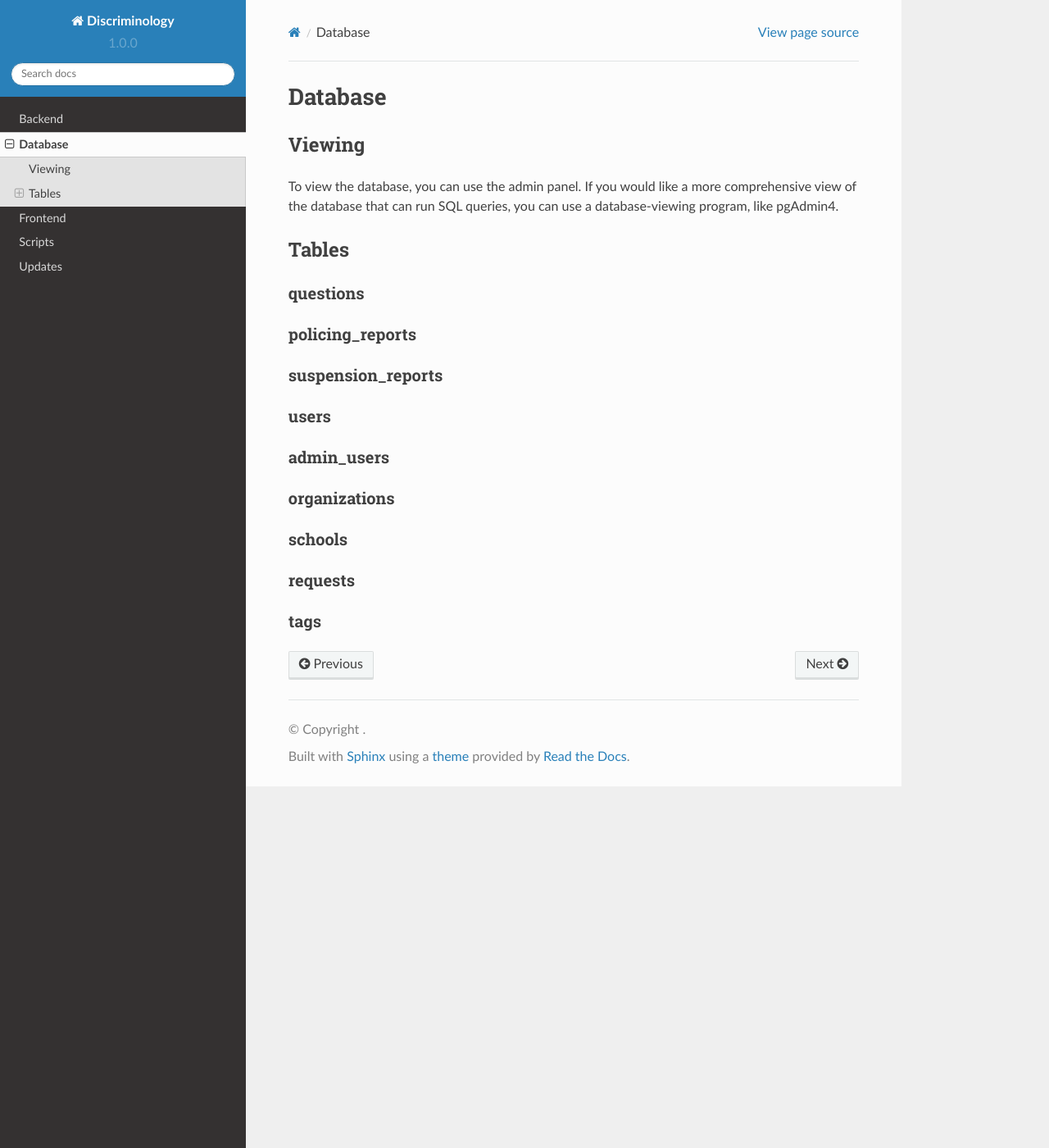
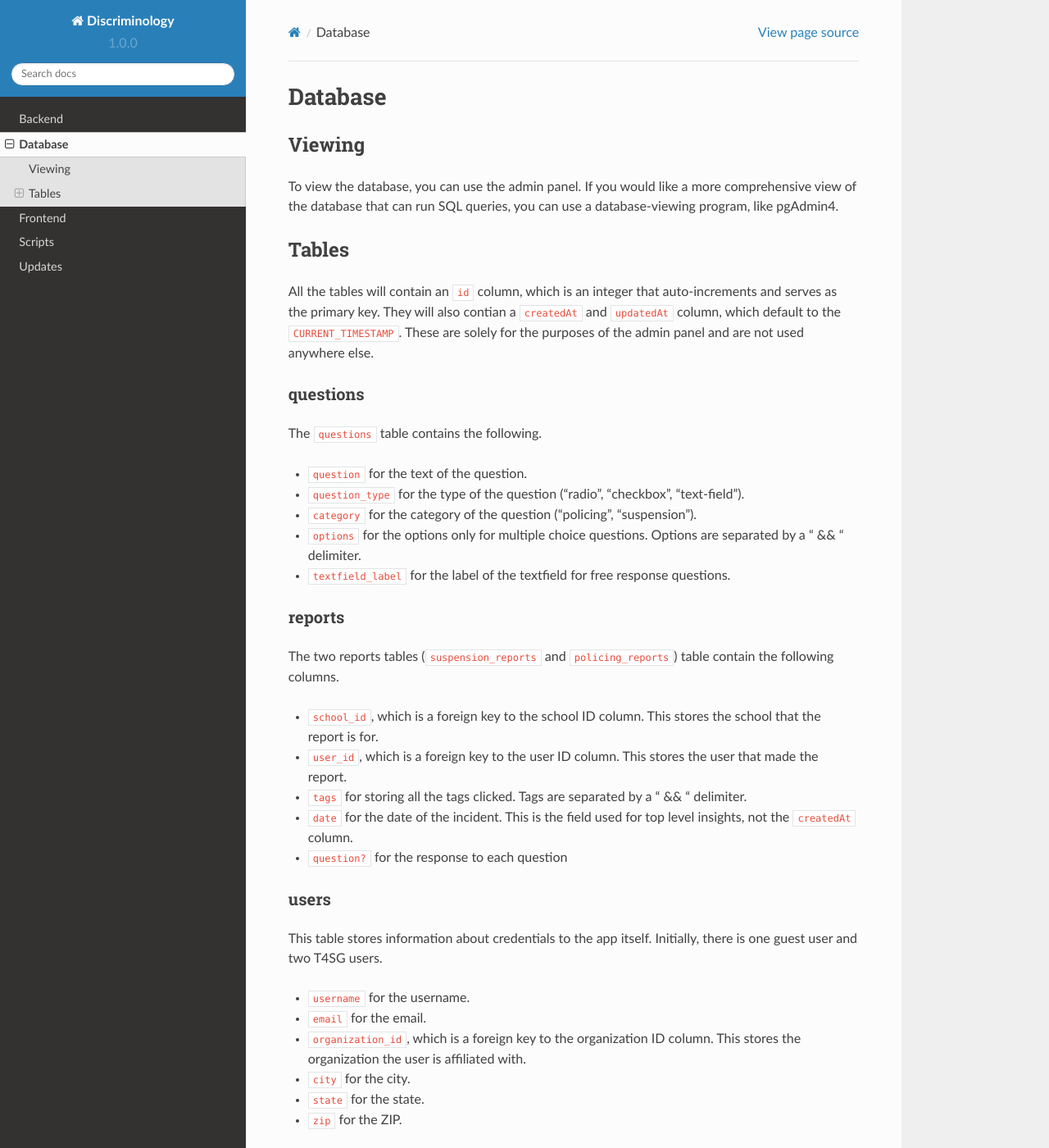
Before and after one commit to JHPark25/DiscriminologyDocs, a Sphinx documentation site: the page built from docs/source/database.rst, in a window 1280 px wide and 1400 px high. Shown: the whole window at 82% size. Built offline with Sphinx 7.4.7 and the Read the Docs theme 2.0.0, drawn with Linux system fonts in a browser that asks for light colours; pages that are not in the unit, such as notebooks, are missing from menus; some of the changed text lies outside the part shown.

Commit message:
Database updates

```diff
--- a/docs/source/backend.rst
+++ b/docs/source/backend.rst
@@ -5,7 +5,6 @@
 
    Installation
    Admin Panel
-   Database Structure
    API Server
    Other Files
 
@@ -54,10 +53,6 @@
 Finally, we define the `login <https://github.com/hcs-t4sg/hcs-t4sg-discriminology_project/blob/cb9c16a1dd16ed75bd18a8b0172156ea3e80c9c0/backend/admin/admin.js#L409>`_
 method for logging in to the admin panel. The method calls the backend to see if
 the username and password is valid.
-
-#############
-Database Structure
-#############
 
 #############
 API Server
--- a/docs/source/database.rst
+++ b/docs/source/database.rst
@@ -18,38 +18,99 @@
 Tables
 #############
 
+All the tables will contain an ``id`` column, which is an integer that
+auto-increments and serves as the primary key. They will also contian a
+``createdAt`` and ``updatedAt`` column, which default to the
+``CURRENT_TIMESTAMP``. These are solely for the purposes of the admin panel and
+are not used anywhere else.
+
 *************
 questions
 *************
 
+The ``questions`` table contains the following.
+
+* ``question`` for the text of the question.
+* ``question_type`` for the type of the question ("radio", "checkbox", "text-field").
+* ``category`` for the category of the question ("policing", "suspension").
+* ``options`` for the options only for multiple choice questions. Options are separated by a " && " delimiter.
+* ``textfield_label`` for the label of the textfield for free response questions.
+
 *************
-policing_reports
+reports
 *************
 
-*************
-suspension_reports
-*************
+The two reports tables (``suspension_reports`` and ``policing_reports``) table
+contain the following columns.
+
+* ``school_id``, which is a foreign key to the school ID column. This stores the school that the report is for.
+* ``user_id``, which is a foreign key to the user ID column. This stores the user that made the report.
+* ``tags`` for storing all the tags clicked. Tags are separated by a " && " delimiter.
+* ``date`` for the date of the incident. This is the field used for top level insights, not the ``createdAt`` column.
+* ``question?`` for the response to each question
 
 *************
 users
 *************
 
+This table stores information about credentials to the app itself. Initially,
+there is one guest user and two T4SG users.
+
+* ``username`` for the username.
+* ``email`` for the email.
+* ``organization_id``, which is a foreign key to the organization ID column. This stores the organization the user is affiliated with.
+* ``city`` for the city.
+* ``state`` for the state.
+* ``zip`` for the ZIP.
+
 *************
 admin_users
 *************
+
+This table stores information about credentials to the admin panel. Initially,
+there is only one user.
+
+* ``email`` for the email of the user.
+* ``password`` for the password.
 
 *************
 organizations
 *************
 
+This table stores the names of all the organizations. There is a default
+organization that is initialized to have ID of 1.
+
+* ``name`` for the name of the organization.
+
 *************
 schools
 *************
+
+This table stores all the information about registered schools.
+
+* ``name`` for the name of the school.
+* ``address`` for the address.
+* ``city`` for the city.
+* ``state`` for the state.
+* ``zip`` for the ZIP.
+* ``level`` for the level of school (Elementary, Middle, High School).
 
 *************
 requests
 *************
 
+This table stores all the information about requested schools that are waiting
+to be added.
+
+* ``name`` for the name of the school.
+* ``city`` for the city.
+* ``state`` for the state.
+
 *************
 tags
 *************
+
+This table stores all the tags for the report pages. Some pre-defined tags
+are already loaded into the database.
+
+* ``name`` for the name of the tags.
```
